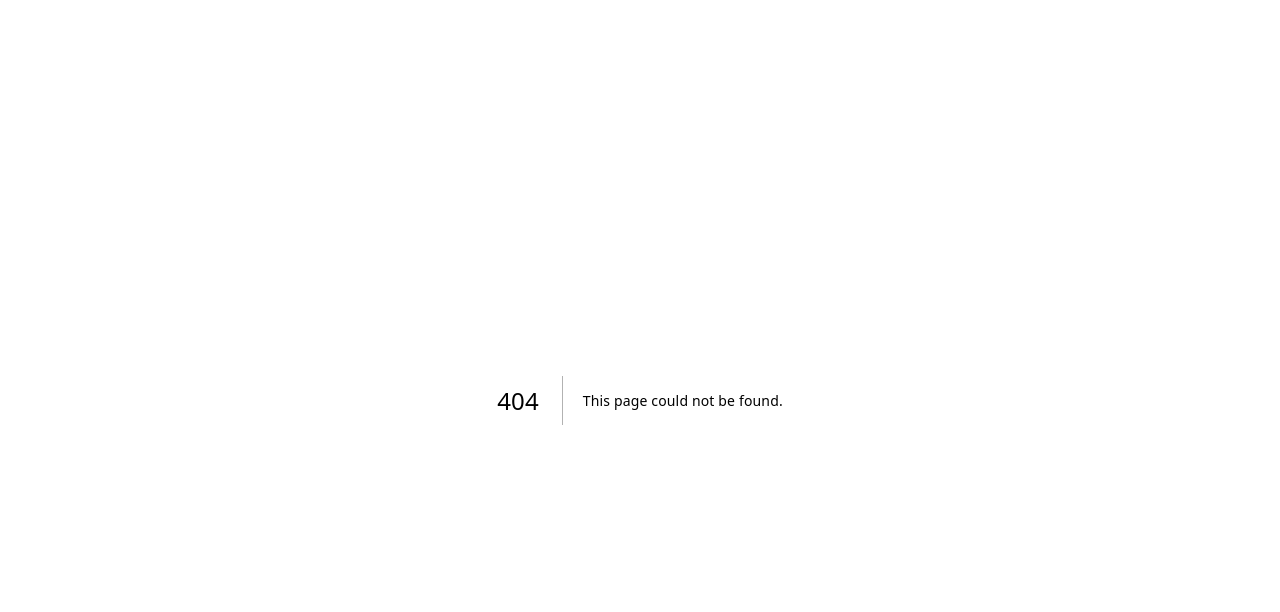
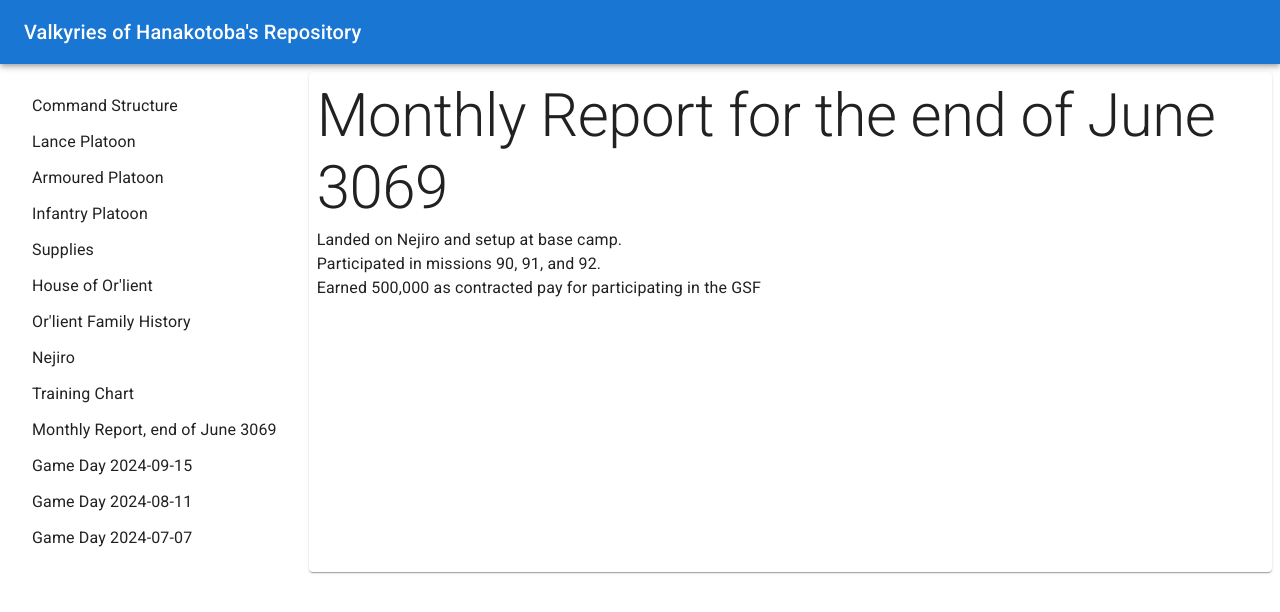
Before and after one commit to Rangoric/BattleTech-Campaign, a Next.js app: page /BattleTech-Campaign/monthly-report-end-of-june-3069 in a window 1280 px wide. Before the commit this address had no page. Shown: the top 612 px of the page. Built offline with nearby package versions, Linux system fonts and the light colour scheme.

Commit message:
Update for 9/15

```diff
--- a/src/layout/NavMenu.tsx
+++ b/src/layout/NavMenu.tsx
@@ -30,6 +30,9 @@ export const NavMenu = () => (
     <MenuItem component={Link} href="/training">
       <Typography>Training Chart</Typography>
     </MenuItem>
+    <MenuItem component={Link} href="/monthly-report-end-of-june-3069">
+      <Typography>Monthly Report, end of June 3069</Typography>
+    </MenuItem>
     <MenuItem component={Link} href="/game-day-2024-09-15">
       <Typography>Game Day 2024-09-15</Typography>
     </MenuItem>
--- a/src/pages/command-structure.mdx
+++ b/src/pages/command-structure.mdx
@@ -1,4 +1,3 @@
-
 import {Framework} from '../layout/Framework';
 export default function MDXPage({children})  {
   return <Framework>{children}</Framework>
--- a/src/pages/game-day-2024-09-15.mdx
+++ b/src/pages/game-day-2024-09-15.mdx
@@ -17,3 +17,7 @@ export default function MDXPage({children})  {
 - `Aether` in the Karnov
   - Grey Death Standard w/MG
   - Grey Death Standard w/LRR
+
+### Summary
+
+Escort completed successfully and uneventfully.
--- /dev/null
+++ b/src/pages/monthly-report-end-of-june-3069.mdx
@@ -0,0 +1,12 @@
+import {Framework} from '../layout/Framework';
+export default function MDXPage({children})  {
+  return <Framework>{children}</Framework>
+}
+
+## Monthly Report for the end of June 3069
+
+Landed on Nejiro and setup at base camp.
+
+Participated in missions 90, 91, and 92.
+
+Earned 500,000 as contracted pay for participating in the GSF
```
Also changed, not shown: src/pages/armoured-platoon.mdx (+4 -4 lines), src/pages/infantry-platoon.mdx (+4 -4 lines), src/pages/lance-platoon.mdx (+5 -5 lines), src/pages/supplies.mdx (+8 -2 lines).
